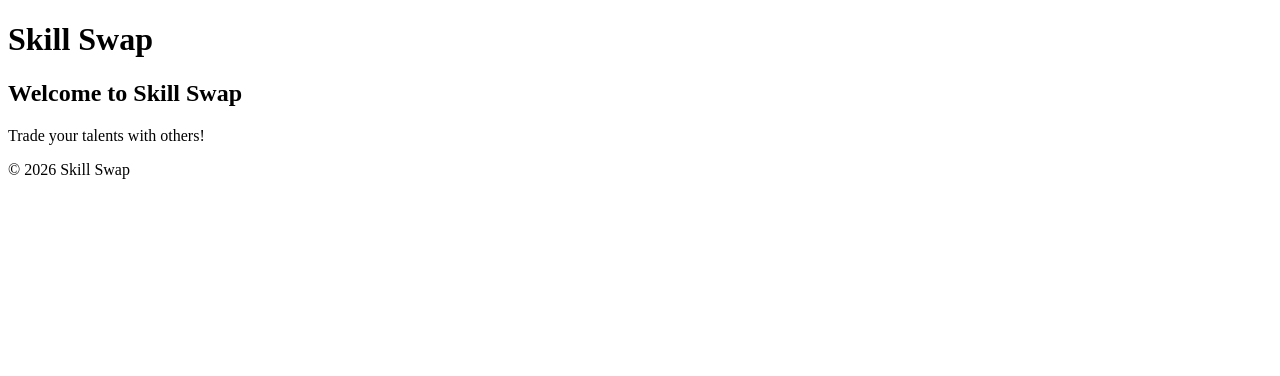
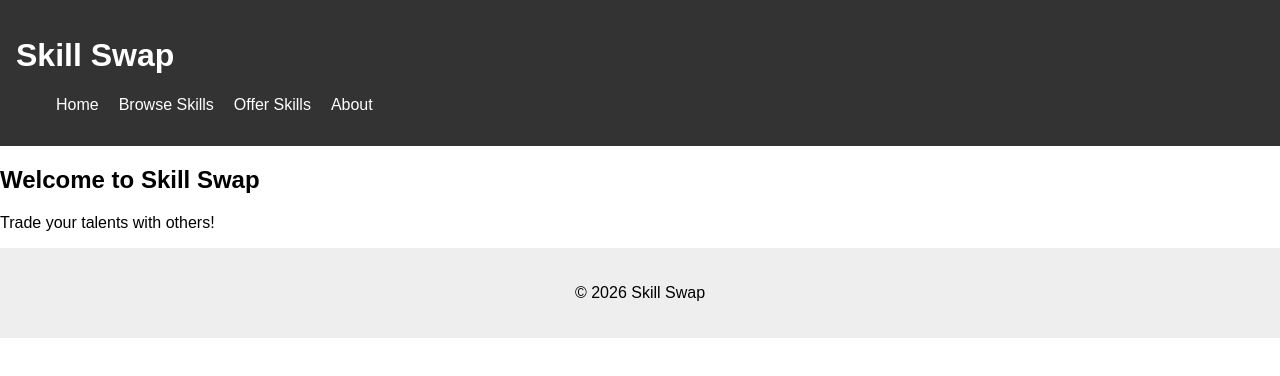
Before and after one commit to Alexbaker10/skillswap-AlexBaker, a plain HTML site: page index.html in a window 1280 px wide. Drawn offline with Linux system fonts and the light colour scheme.

Commit message:
Added navigation components and basic styling

```diff
--- a/index.html
+++ b/index.html
@@ -9,7 +9,16 @@
 <body>
     <header>
     <h1>Skill Swap</h1>
-    <nav></nav>
+    <nav>
+        <nav>
+    <ul>
+        <li><a href="#">Home</a></li>
+        <li><a href="#">Browse Skills</a></li>
+        <li><a href="#">Offer Skills</a></li>
+        <li><a href="#">About</a></li>
+    </ul>
+</nav>
+    </nav>
 </header>
 
 <main>
--- a/styles.css
+++ b/styles.css
@@ -0,0 +1,5 @@
+body { font-family: sans-serif; margin: 0; }
+header { background-color: #333; color: white; padding: 1rem; }
+nav ul { display: flex; list-style: none; gap: 20px; }
+a { color: white; text-decoration: none; }
+footer { text-align: center; padding: 20px; background: #eee; }
```
